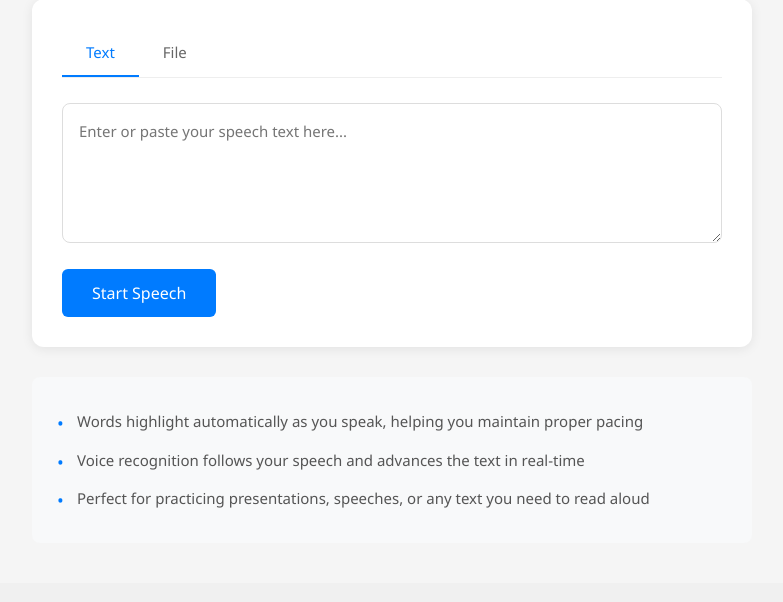
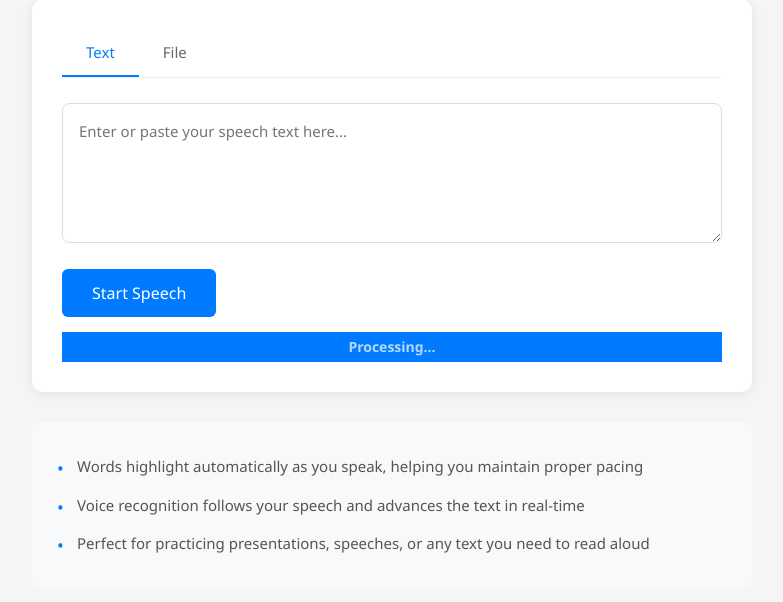
Before and after one commit to gitachi143/speechReader, a Flask app: page / in a window 1280 px wide. Shown: the part 235-837 px from the top of the page, without its empty margins (248-1031 px from the left). Before the commit the page ends 743 px from the top, so only its background shows below. Run offline with Flask 3, Linux system fonts and the light colour scheme; data comes from the database, SQL or seed files in the repository.

Commit message:
Force override Bootstrap progress bar styles
- Added important declarations to all progress bar CSS properties
- Removed Bootstrap default borders, shadows, and background images
- Ensures custom styling takes precedence over Bootstrap defaults
- Should eliminate visual interference above/around the progress bar

```diff
--- a/static/css/style.css
+++ b/static/css/style.css
@@ -287,28 +287,33 @@
     background-color: #f8f9fa;
 }
 
-/* Progress bars */
+/* Progress bars - Override Bootstrap */
 .progress {
-    height: 24px;
-    border-radius: 6px;
-    background-color: #e9ecef;
-    overflow: hidden;
-    position: relative;
+    height: 24px !important;
+    border-radius: 6px !important;
+    background-color: #e9ecef !important;
+    overflow: hidden !important;
+    position: relative !important;
+    border: none !important;
+    box-shadow: none !important;
 }
 
 .progress-bar {
-    background-color: var(--primary-color);
-    color: white;
-    height: 100%;
-    display: flex;
-    align-items: center;
-    justify-content: center;
-    font-size: 13px;
-    font-weight: 600;
-    border-radius: 0;
-    transition: width 0.6s ease;
-    min-width: 0;
-    line-height: 1;
+    background-color: var(--primary-color) !important;
+    color: white !important;
+    height: 100% !important;
+    display: flex !important;
+    align-items: center !important;
+    justify-content: center !important;
+    font-size: 13px !important;
+    font-weight: 600 !important;
+    border-radius: 0 !important;
+    transition: width 0.6s ease !important;
+    min-width: 0 !important;
+    line-height: 1 !important;
+    border: none !important;
+    box-shadow: none !important;
+    background-image: none !important;
 }
 
 /* Feature icons */
```
